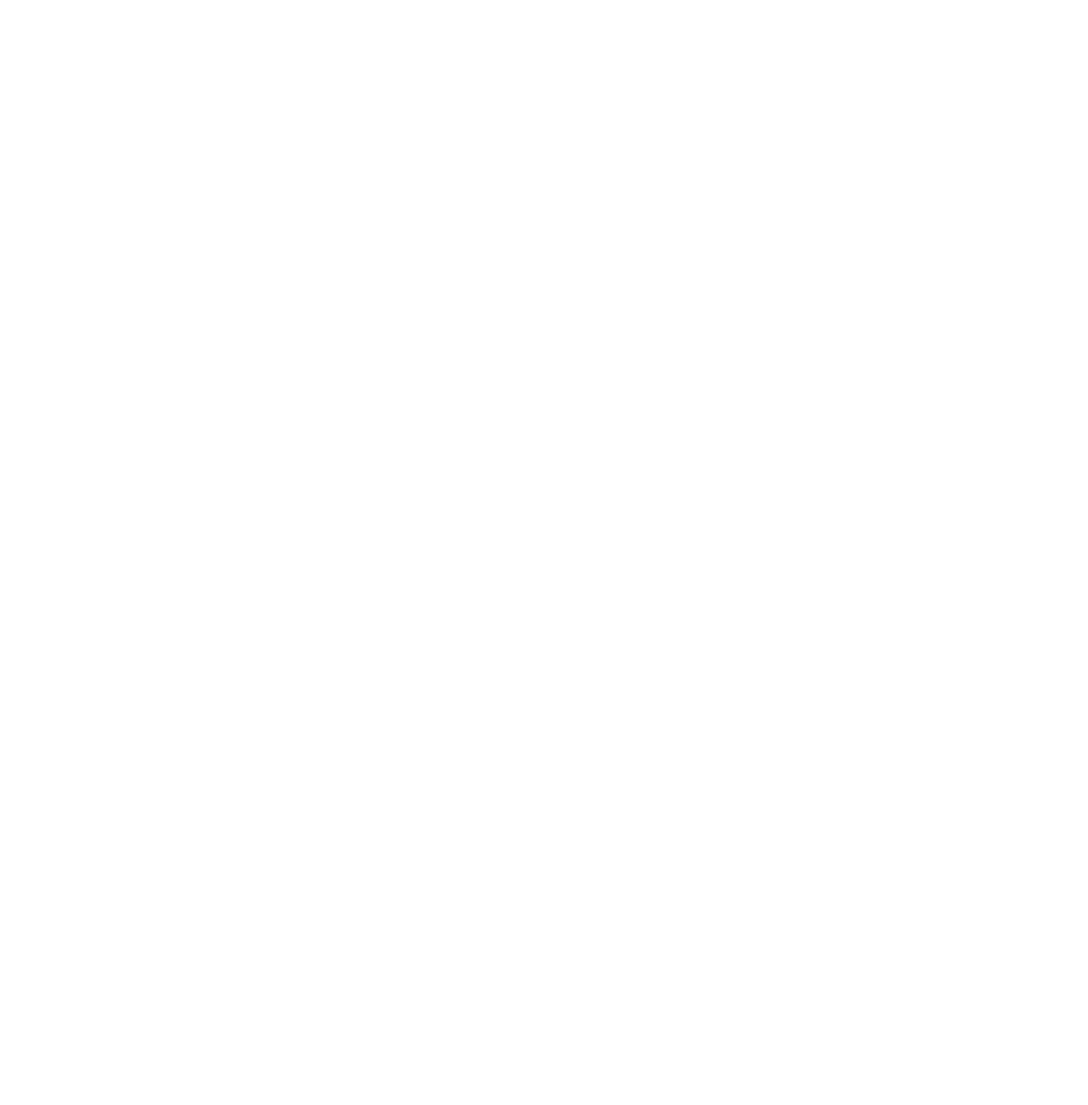
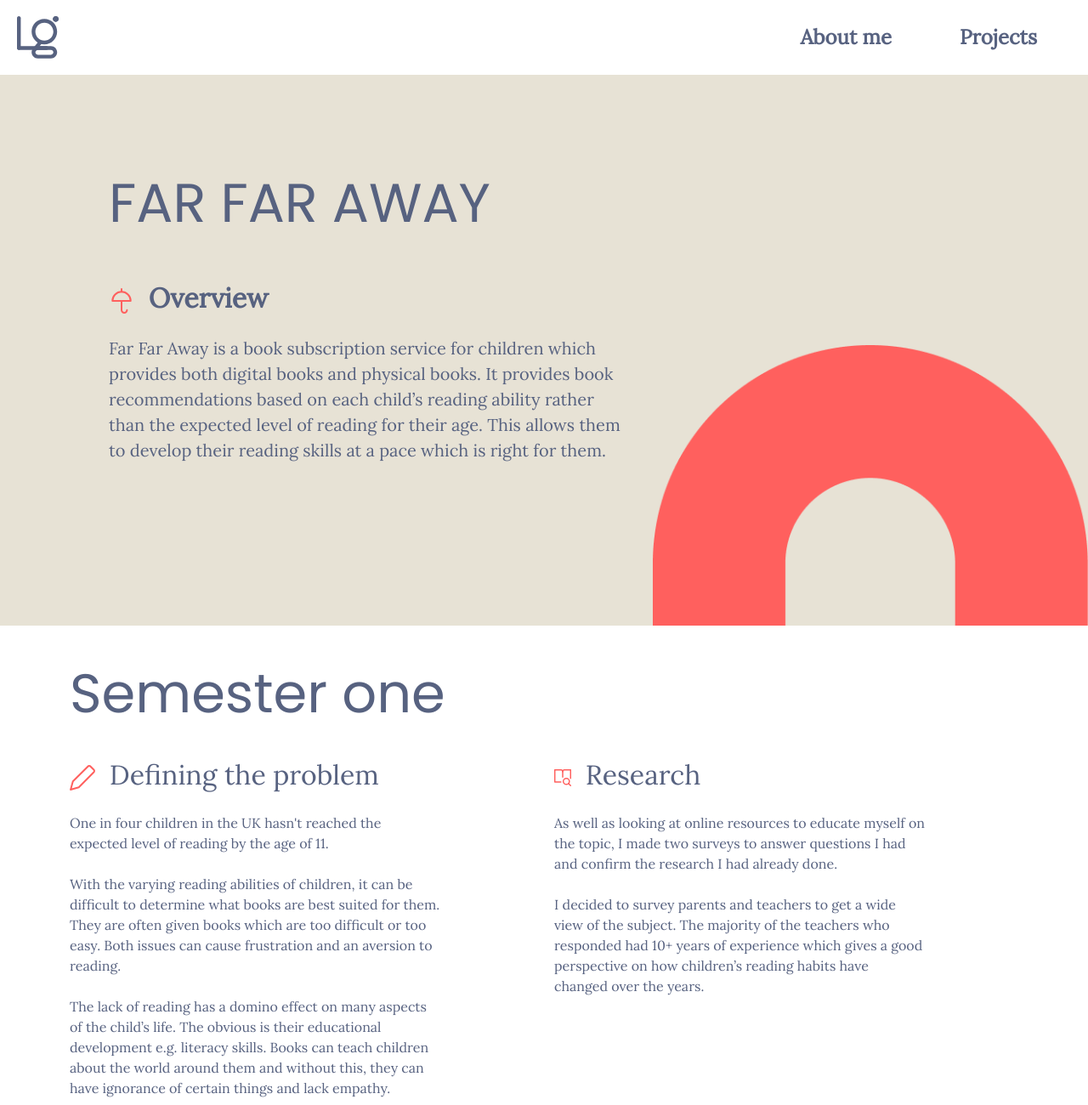
Before and after one commit to bubment/bubment.github.io, a plain HTML site: page far_far_away.html in a window 1280 px wide. Shown: the top 1300 px of the page at 85% size. Before the commit the page ends 800 px from the top, so only its background shows below. Drawn offline with nearby package versions, Linux system fonts and the light colour scheme.

Commit message:
Init far fat away site

```diff
--- a/far_far_away.html
+++ b/far_far_away.html
@@ -0,0 +1,155 @@
+<!DOCTYPE html>
+<html>
+    <head>
+        <meta charset="utf-8">
+        <meta http-equiv="X-UA-Compatible" content="IE=edge">
+        <title>Far far away</title>
+        <meta name="description" content="">
+        <meta name="viewport" content="width=device-width, initial-scale=1">
+        <link rel="stylesheet" href="./styles/styles.css">
+        <link href="https://cdn.jsdelivr.net/npm/bootstrap@5.3.3/dist/css/bootstrap.min.css" rel="stylesheet" integrity="sha384-QWTKZyjpPEjISv5WaRU9OFeRpok6YctnYmDr5pNlyT2bRjXh0JMhjY6hW+ALEwIH" crossorigin="anonymous">
+        <!-- Font families -->
+        <link rel="stylesheet" href="https://fonts.googleapis.com/css?family=Lora">
+        <link rel="stylesheet" href="https://fonts.googleapis.com/css?family=Poppins">
+        <!-- Favicon -->
+        <link rel="apple-touch-icon" sizes="180x180" href="./images/favicon/apple-touch-icon.png">
+        <link rel="icon" type="image/png" sizes="32x32" href="./images/favicon/favicon-32x32.png">
+        <link rel="icon" type="image/png" sizes="16x16" href="./images/favicon/favicon-16x16.png">
+        <link rel="manifest" href="./images/favicon/site.webmanifest">
+    </head>
+    <body>
+        <!-- Navbar starts -->
+        <header>
+            <div class="logo">
+                <a class="nav-item" href="#hero-section"><img src="./images/lg-logo.svg" alt=""></a>
+
+            </div>
+            <nav>
+              <a class="nav-item" href="#about-me">About me</a>
+              <a class="nav-item" href="#project-galery">Projects</a>
+            </nav>
+            <button class="hamburger-menu-button" id="hamburger-menu-button">&#9776;</button>
+          </header>
+          <!-- Navbar ends -->
+        <!-- Hero section starts -->
+        <section class="far-far-away-bg bg-cream ">
+            <div class="subpage-hero-container">
+                <div class="main-title">FAR FAR AWAY</div>
+                <div class="sub-title">
+                    <img src="./images/far_far_away/umbrella_icon.svg" alt="">&nbsp;
+                    Overview
+                </div>
+                <div class="description">Far Far Away is a book subscription service for children which provides both digital books and physical books. It provides book recommendations based on each child’s reading ability rather than the expected level of reading for their age. This allows them to develop their reading skills at a pace which is right for them.</div>
+            </div>
+        </section>
+        <!-- Hero section ends -->
+
+        <!-- Semester one section starts -->
+        <section>
+            <div class="container">
+                <div class="row">
+                    <div class="col-12 subpage-section-main-title">
+                        Semester one
+                    </div>
+                </div>
+                <div class="row">
+                    <div class="col-sm-12 col-md-6 subpage-desctiption-container">
+                        <div class="title">
+                            <img src="./images/far_far_away/pencil_icon.svg" alt="">&nbsp;
+                            Defining the problem
+                        </div>
+                        <div class="description">
+                            One in four children in the UK hasn't reached the expected level of reading by the age of 11.
+                            <br><br>
+                            With the varying reading abilities of children, it can be difficult to determine what books are best suited for them. They are often given books which are too difficult or too easy. Both issues can cause frustration and an aversion to reading.
+                            <br><br>
+                            The lack of reading has a domino effect on many aspects of the child’s life. The obvious is their educational development e.g. literacy skills. Books can teach children about the world around them and without this, they can have ignorance of certain things and lack empathy.
+                        </div>
+                    </div>
+                    <div class="col-sm-12 col-md-6 subpage-desctiption-container">
+                        <div class="title">
+                            <img src="./images/far_far_away/research_icon.svg" alt="">&nbsp;
+                            Research
+                        </div>
+                        <div class="description">
+                            As well as looking at online resources to educate myself on the topic, I made two surveys to answer questions I had and confirm the research I had already done.
+                            <br><br>
+                            I decided to survey parents and teachers to get a wide view of the subject. The majority of the teachers who responded had 10+ years of experience which gives a good perspective on how children’s reading habits have changed over the years.
+                        </div>
+                    </div>
+                </div>
+            </div>
+        </section>
+        <!-- Semester one section ends -->
+
+        <!-- What are teachers saying section starts -->
+        <section class="bg-cream">
+            <div class="container">
+                <div class="row">
+                    <div class="col-12">
+                        <div class="subpage-section-sub-title">
+                            <img src="./images/far_far_away/pencil_icon.svg" alt="">&nbsp;
+                            What are teachers saying?
+                        </div>
+                    </div>
+                </div>
+                <div class="row">
+                    <div class="col-sm-12 col-md-6">
+                        <div class="subpage-section-generic-description mb-2">
+                            I have noticed a decrease in the attention span of children <br><br>
+                        </div>
+                        <img class="w-100 mb-4" src="./images/far_far_away/Q1.png" alt="">
+                    </div>
+                    <div class="col-sm-12 col-md-6">
+                        <div class="subpage-section-generic-description mb-2">
+                            I have noticed a decrease in the reading ability of children. <br><br>
+                        </div>
+                        <img class="w-100 mb-4" src="./images/far_far_away/Q2.png" alt="">
+                    </div>
+                    <div class="col-sm-12 col-md-6">
+                        <div class="subpage-section-generic-description mb-2">
+                            Children are reading enough at home. <br><br>
+                        </div>
+                        <img class="w-100 mb-4" src="./images/far_far_away/Q3.png" alt="">
+                    </div>
+                    <div class="col-sm-12 col-md-6">
+                        <div class="subpage-section-generic-description mb-2">
+                            It is important that children are given books based on their reading ability rather than their age group.
+                        </div>
+                        <img class="w-100 mb-4" src="./images/far_far_away/Q4.png" alt="">
+                    </div>
+                </div>
+            </div>
+
+        </section>
+        <!-- What are teachers saying section ends -->
+
+        <!-- Footer starts -->
+        <footer class="bg-navy">
+            <div class="container">
+                <div class="row footer-row-container">
+                    <div class="col-md-12 col-lg-6">
+                        <div class="social-media-icon-container">
+                            <a target="_blank" href="https://www.instagram.com/laurengilmore.design/"><img src="./images/instagram.svg" alt=""></a>
+                            <a target="_blank" href="https://creativecreature.notion.site/IXD501-e1accece57d64657a4f30d5e8710e6fb?pvs=4"><img src="./images/notion.svg" alt=""></a>
+                            <a target="_blank" href="https://www.linkedin.com/in/lauren-gilmore-4076a51b8/"><img src="./images/linkedin.svg" alt=""></a>
+                        </div>
+                    </div>
+                    <div class="col-lg-1 footer-vertical-line-container">
+                        <div class="footer-vertical-line"></div>
+                    </div>
+                    <div class="footer-horizontal-line-container">
+                        <hr>
+                    </div>
+                    <div class="col-md-12 col-lg-5 text-center">
+                        <a class="footer-mail" href="mailto:lgilmore401@gmail.com">lgilmore401@gmail.com</a>
+                    </div>
+                </div>
+            </div>
+        </footer>
+        <!-- Footer ends -->
+
+        <script src="https://cdn.jsdelivr.net/npm/bootstrap@5.3.3/dist/js/bootstrap.bundle.min.js" integrity="sha384-YvpcrYf0tY3lHB60NNkmXc5s9fDVZLESaAA55NDzOxhy9GkcIdslK1eN7N6jIeHz" crossorigin="anonymous"></script>
+        <script src="./scripts/init.js" async defer></script>
+    </body>
+</html>
--- a/styles/styles.css
+++ b/styles/styles.css
@@ -13,7 +13,7 @@ section {
 }
 
 .bg-cream {
-  background-color: var(--cream-main);
+  background-color: var(--cream-main) !important
 }
 
 .bg-navy {
@@ -371,5 +371,92 @@ footer {
   .footer-horizontal-line-container {
     display: block;
   }
+}
 
+/* Subpage hero */
+.subpage-hero-container {
+  height: 80vh;
+  width: 100vw;
+  padding: 75px 10%;
+  display: flex;
+  align-items: flex-start;
+  justify-content: center;
+  flex-direction: column;
 }
+
+.subpage-hero-container .main-title {
+  font-family: var(--font-main-2);
+  color: #576280;
+  font-size: 64px;
+  margin-bottom: 40px;
+}
+
+.subpage-hero-container .sub-title {
+  font-family: var(--font-main-1);
+  color: #576280;
+  font-size: 32px;
+  margin-bottom: 20px;
+  font-weight: bold;
+}
+
+.subpage-hero-container .description {
+  font-family: var(--font-main-1);
+  color: #576280;
+  font-size: 20px;
+  width: 60%;
+}
+
+@media (max-width: 426px) {
+  .subpage-hero-container .main-title {
+    line-height: 72px;
+  }
+
+  .subpage-hero-container .description {
+    width: auto;
+  }
+}
+
+section.far-far-away-bg {
+  background: url('../images/far_far_away/hero_shape.png');
+  background-repeat: no-repeat;
+  background-position: bottom right;
+  background-size: 40%;
+}
+
+/* Subpage sections */
+.subpage-section-main-title {
+  font-family: var(--font-main-2);
+  color: #576280;
+  font-size: 64px;
+  line-height: 64px;
+  margin-bottom: 40px;
+}
+
+.subpage-desctiption-container {
+  display: flex;
+  flex-direction: column;
+}
+
+.subpage-section-sub-title,
+.subpage-desctiption-container .title {
+  font-family: var(--font-main-1);
+  font-size: 32px;
+  color: #576280;
+  margin-bottom: 20px;
+}
+
+.subpage-section-generic-description,
+.subpage-desctiption-container .description {
+  font-family: var(--font-main-1);
+  font-size: 16px;
+  color: #576280;
+  width: 80%;
+  margin-bottom: 20px;
+}
+
+@media (max-width: 426px) {
+  .subpage-section-main-title {
+    font-size: 54px;
+    line-height: 54px;
+  }
+}
```
Also changed, not shown: index.html (+1 -1 lines), images/far_far_away/Q1.png (added), images/far_far_away/Q2.png (added), images/far_far_away/Q3.png (added), images/far_far_away/Q4.png (added), images/far_far_away/hero_shape.png (added), images/far_far_away/pencil_icon.svg (added), images/far_far_away/research_icon.svg (added), images/far_far_away/umbrella_icon.svg (added).
